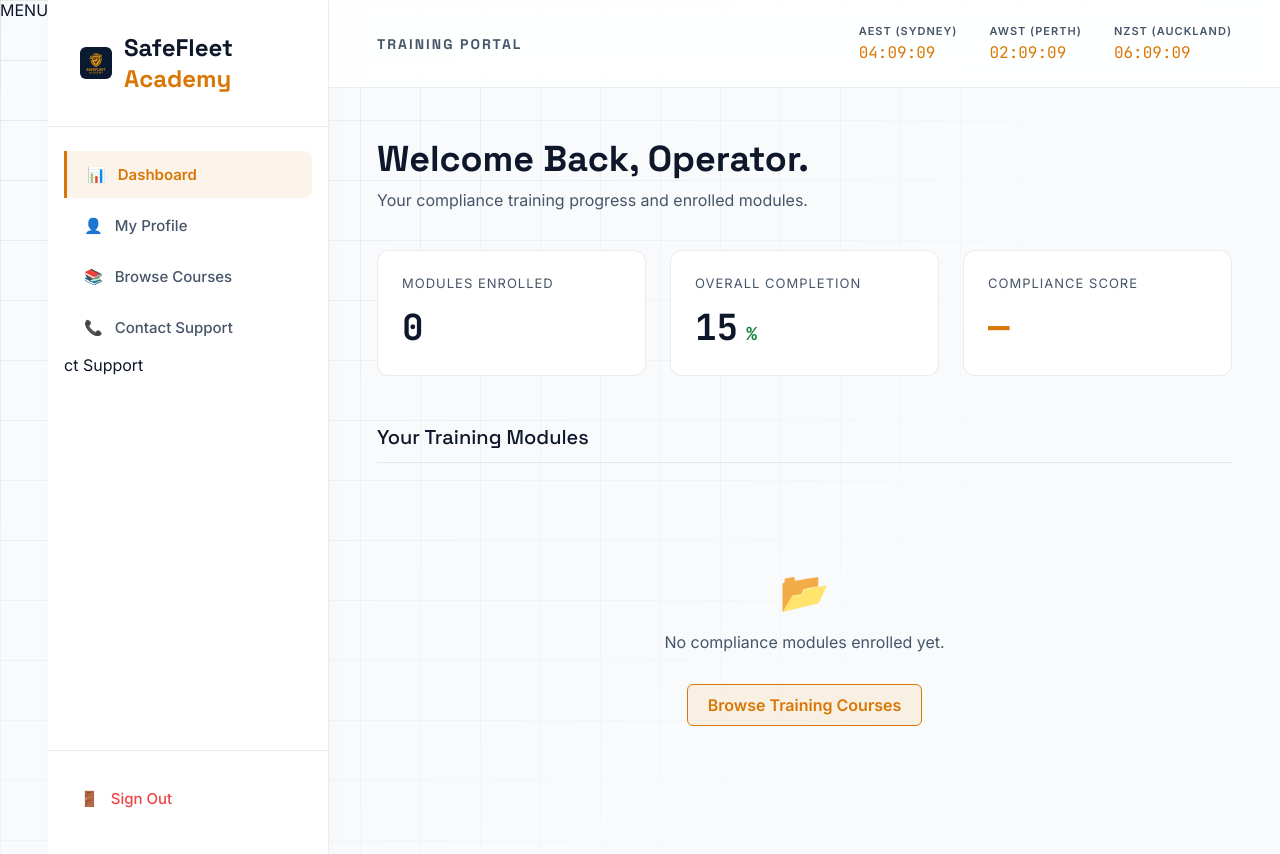
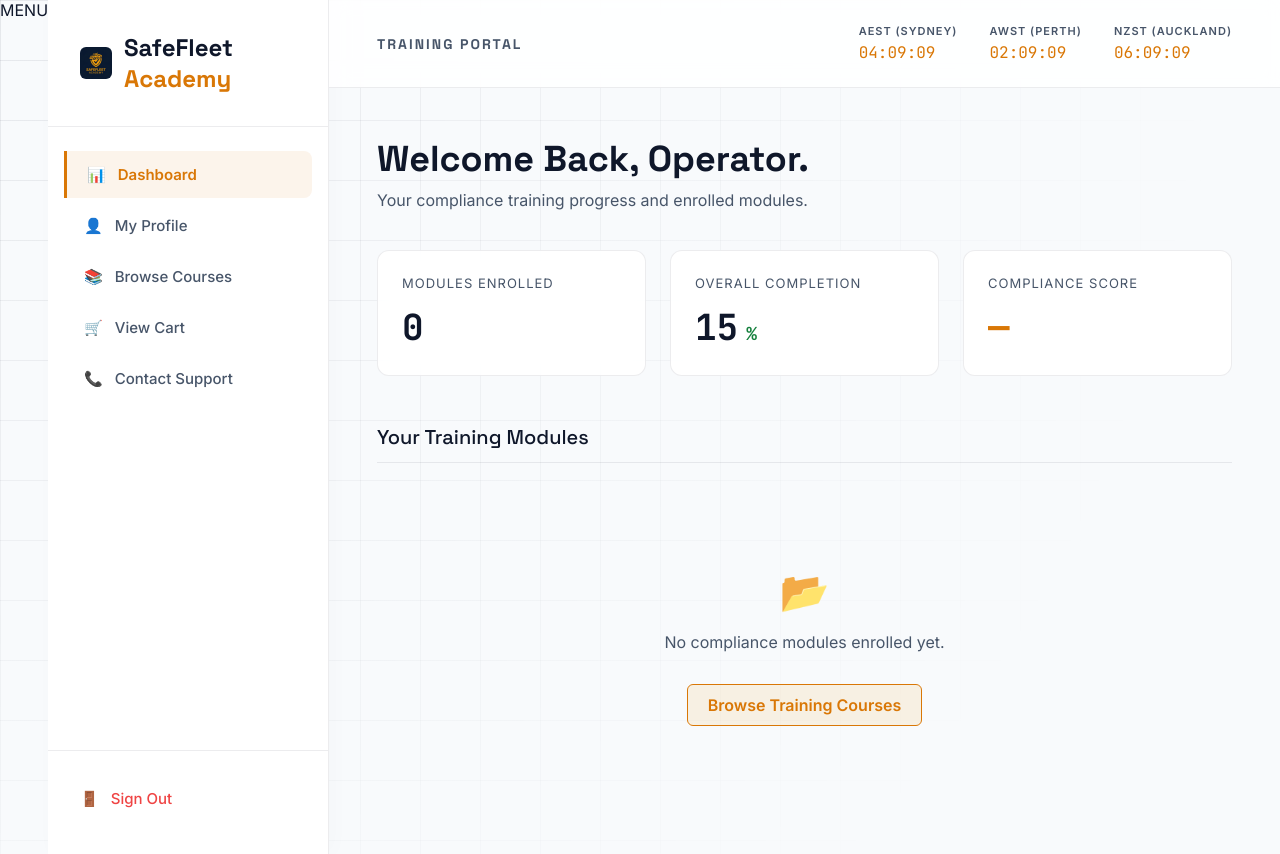
Before and after one commit to Amrit022/agentos-live, a Flask app: page /portal in a window 1280 px wide. Run offline with Flask 3, Linux system fonts and the light colour scheme; the visitor is signed in with stand-in values (Sample User, id 1); data that the repository does not hold is empty.

Commit message:
fix: make cart option visible on desktop and add cart link to training portal

```diff
--- a/templates/index.html
+++ b/templates/index.html
@@ -113,7 +113,7 @@
   .btn-outline:hover { border-color: var(--amber); color: var(--amber); }
 
   /* ───── MOBILE CART ───── */
-  .mobile-cart-btn { display: none; position: relative; text-decoration: none; }
+  .mobile-cart-btn { display: flex; position: relative; text-decoration: none; }
   .cart-badge { position: absolute; top: -6px; right: -8px; background: var(--red); color: #fff; font-size: 10px; font-weight: 700; width: 18px; height: 18px; border-radius: 50%; display: flex; align-items: center; justify-content: center; }
   .nav-cart-link { display: none; }
 
--- a/templates/portal.html
+++ b/templates/portal.html
@@ -170,7 +170,8 @@
     <a href="/portal" class="nav-item active"><span>📊</span> Dashboard</a>
     <a href="/profile" class="nav-item"><span>👤</span> My Profile</a>
     <a href="/#courses" class="nav-item"><span>📚</span> Browse Courses</a>
-    <a href="/support" class="nav-item"><span>📞</span> Contact Support</a>ct Support</a>
+    <a href="/cart" class="nav-item"><span>🛒</span> View Cart</a>
+    <a href="/support" class="nav-item"><span>📞</span> Contact Support</a>
   </div>
 
   <div class="sidebar-footer">
```
